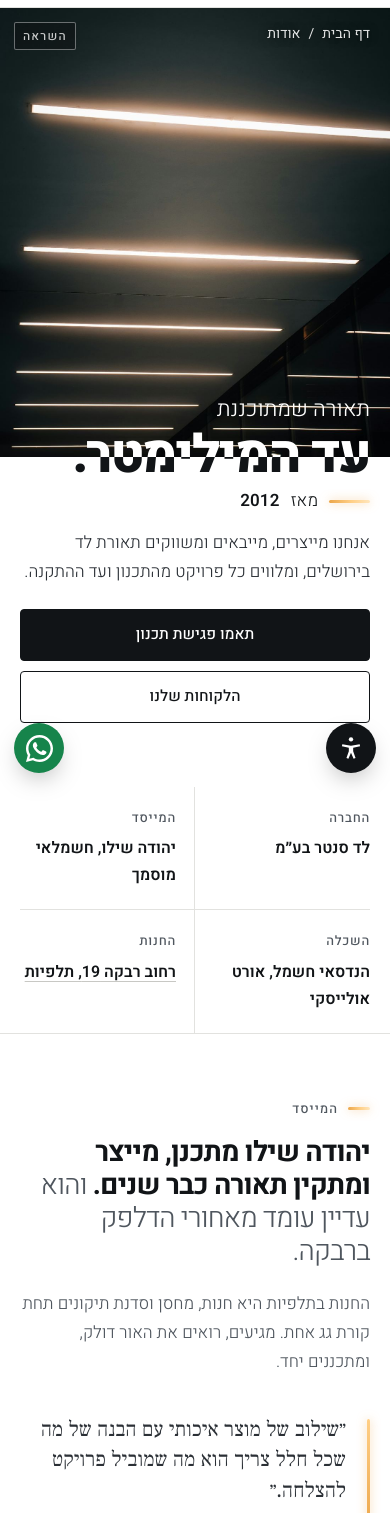
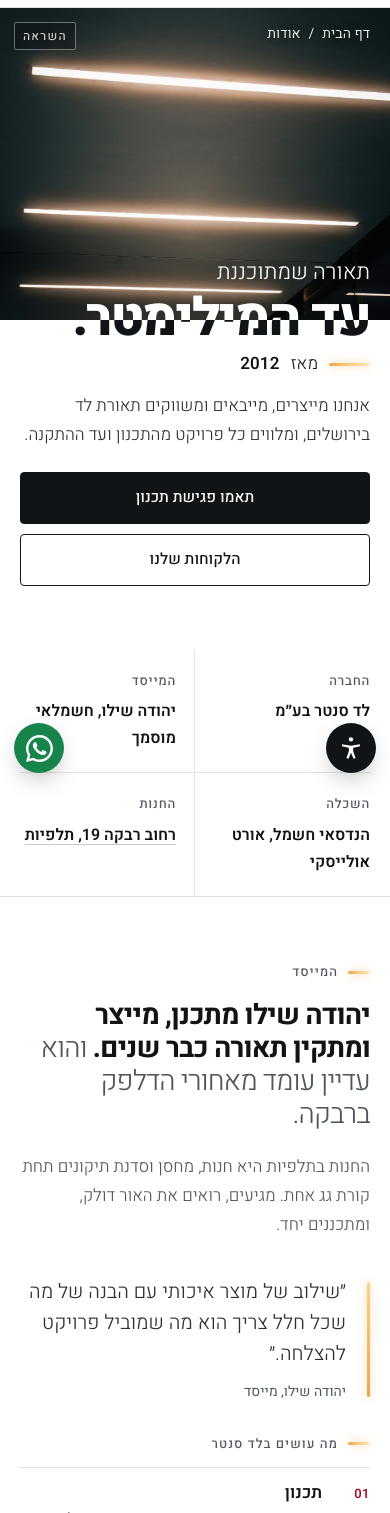
Before and after one commit to yehonatan2807-rgb/led-center-preview, a plain HTML site: page about.html in a window 390 px wide. Shown: the part 57-1570 px from the top of the page. Drawn offline with Linux system fonts and the light colour scheme.

Commit message:
עדכון תצוגה: ציטוט בגופן האתר, תמונות מקובעות לאייפון, פתיחת אודות מתונה
Co-Authored-By: Claude Opus 5.5 <noreply@anthropic.com>

```diff
--- a/about.html
+++ b/about.html
@@ -17,8 +17,8 @@
 .ab-hero .duo__media img{object-position:50% 38%}
 .ab-crumbs{position:absolute;z-index:3;top:clamp(14px,1.8vw,24px);right:max(var(--gut),calc((100% - var(--max)) / 2 + var(--gut)));margin:0}
 .ab-hero__act{display:flex;flex-wrap:wrap;gap:10px;margin-top:clamp(22px,2.4vw,30px)}
-/* the opening fills the first screen, so the facts below start at the fold, clear of the floating buttons */
-@media (min-width:1024px){.ab-hero{min-height:clamp(520px,calc(100svh - var(--hdr) - 1px),1000px)}}
+/* a moderate opening: the facts strip still shows on the first screen, above the floating buttons */
+@media (min-width:1024px){.ab-hero{min-height:clamp(480px,64vh,640px)}}
 
 /* the company in four short facts, under the opening */
 .ab-facts{border-bottom:1px solid var(--line)}
@@ -35,9 +35,9 @@
 .big{font-size:clamp(1.75rem,2.9vw,2.75rem);font-weight:700;letter-spacing:-.03em;line-height:1.18;margin-top:16px}
 .big em{font-style:normal;font-weight:300;color:var(--muted)}
 .story .lead{margin-top:22px}
-.quote{position:relative;margin:0;padding-inline-start:24px;font-family:"Frank Ruhl Libre",Georgia,serif;font-size:clamp(1.3125rem,1.8vw,1.625rem);line-height:1.45;color:var(--ink-2)}
+.quote{position:relative;margin:0;padding-inline-start:24px;font-size:clamp(1.25rem,1.7vw,1.5rem);font-weight:300;line-height:1.55;color:var(--ink-2)}
 .quote::before{content:"";position:absolute;inset-block:.3em;inset-inline-start:0;width:3px;border-radius:2px;background:linear-gradient(180deg,#ffcf86,#eba64a);box-shadow:var(--led-glow)}
-.quote footer{font-family:var(--font);font-size:0.875rem;color:var(--muted);margin-top:12px}
+.quote footer{font-size:0.875rem;font-weight:400;color:var(--muted);margin-top:12px}
 .story__do{margin-top:clamp(34px,3.6vw,50px)}
 .story .pts{margin:16px 0 0}
 .story .pts li{grid-template-columns:2.25rem 5rem 1fr}
@@ -58,10 +58,6 @@
   /* the crumbs sit on the photograph's dark top */
   .ab-crumbs{color:rgba(255,255,255,.88);text-shadow:0 1px 8px rgba(0,0,0,.55)}
   .ab-crumbs a:hover{color:#fff}
-  /* the photo grows to fill the first screen, and the text stays attached to its lower edge */
-  .ab-hero{min-height:calc(100svh - var(--hdr) - 1px);display:flex;flex-direction:column}
-  .ab-hero .duo__media{flex:1 0 auto;aspect-ratio:auto;min-height:80vw}
-  .ab-hero .duo__media img{position:absolute;inset:0}
   /* the label moves to the other top corner, and the photo shows a little more of its dark top, so the label stays off the light line */
   .ab-hero .duo__media img{object-position:50% 28%}
   .ab-hero .duo__tag{inset-inline-start:auto;inset-inline-end:clamp(14px,2vw,24px)}
--- a/assets/css/site.css
+++ b/assets/css/site.css
@@ -3,7 +3,6 @@
    no third-party request on every page, and text renders sooner. Hebrew and Latin subsets load only when used. */
 @font-face{font-family:"Heebo";font-style:normal;font-weight:100 900;font-display:swap;src:url(../fonts/heebo-hebrew.woff2) format("woff2");unicode-range:U+0307-0308,U+0590-05FF,U+200C-2010,U+20AA,U+25CC,U+FB1D-FB4F}
 @font-face{font-family:"Heebo";font-style:normal;font-weight:100 900;font-display:swap;src:url(../fonts/heebo-latin.woff2) format("woff2");unicode-range:U+0000-00FF,U+0131,U+0152-0153,U+02BB-02BC,U+02C6,U+02DA,U+02DC,U+0304,U+0308,U+0329,U+2000-206F,U+20AC,U+2122,U+2191,U+2193,U+2212,U+2215,U+FEFF,U+FFFD}
-@font-face{font-family:"Frank Ruhl Libre";font-style:normal;font-weight:300 900;font-display:swap;src:url(../fonts/frank-ruhl-libre-hebrew.woff2) format("woff2");unicode-range:U+0307-0308,U+0590-05FF,U+200C-2010,U+20AA,U+25CC,U+FB1D-FB4F}
 :root{
   --bg:#ffffff;        /* bright, airy white ground (demo/bright-style) */
   --panel:#f4f4f2;     /* alternate band */
@@ -34,7 +33,7 @@
 *{box-sizing:border-box}
 html,body{margin:0}
 html{scroll-behavior:smooth;-webkit-text-size-adjust:100%;scroll-padding-top:calc(var(--hdr) + 12px)} /* anchors and keyboard focus land below the fixed header */
-body{background:var(--bg);color:var(--ink);font:400 1.03125rem/1.7 var(--font);-webkit-font-smoothing:antialiased;overflow-x:hidden;padding-top:calc(var(--hdr) + 1px)} /* the header and its 1px border */
+body{background:var(--bg);color:var(--ink);font:400 1.03125rem/1.7 var(--font);-webkit-font-smoothing:antialiased;overflow-x:hidden;overflow-x:clip;padding-top:calc(var(--hdr) + 1px)} /* the header and its 1px border */
 img,svg{display:block;max-width:100%}
 a{color:inherit;text-decoration:none}
 a[href^="tel:"]{white-space:nowrap} /* a phone number never breaks at its hyphen */
@@ -45,8 +44,8 @@ h1,h2{font-weight:700}
 ::selection{background:var(--ink);color:var(--bg)}
 :focus-visible{outline:2px solid var(--red);outline-offset:3px}
 .wrap{max-width:var(--max);margin-inline:auto;padding-inline:var(--gut)}
-.skip{position:absolute;inset-inline-start:-999px;top:8px;background:var(--ink);color:var(--bg);padding:10px 16px;z-index:200}
-.skip:focus{inset-inline-start:16px}
+.skip{position:absolute;inset-inline-start:16px;top:8px;transform:translateY(-200%);background:var(--ink);color:var(--bg);padding:10px 16px;z-index:200}
+.skip:focus{transform:none}
 .sr{position:absolute;width:1px;height:1px;overflow:hidden;clip:rect(0 0 0 0);white-space:nowrap}
 
 /* type helpers */
@@ -363,7 +362,7 @@ html.a11y-font body{font-family:Arial,sans-serif}
 .duo{--gap:clamp(32px,3.5vw,56px);--gs:clamp(3rem,8.6vw,9.75rem);position:relative;display:flex;align-items:center;min-height:clamp(520px,72vh,720px);padding-block:clamp(48px,4.5vw,72px);overflow:hidden;overflow:clip}
 .duo__media{position:absolute;top:0;bottom:0;left:0;z-index:1;overflow:hidden;background:#15171a;
   width:calc(100% - max(var(--gut),(100% - var(--max)) / 2 + var(--gut)) - min((100% - 2 * max(var(--gut),(100% - var(--max)) / 2 + var(--gut))) * .37,520px) - var(--gap))}
-.duo__media img{width:100%;height:100%;object-fit:cover}
+.duo__media img{position:absolute;inset:0;width:100%;height:100%;object-fit:cover}
 .duo__tag{position:absolute;z-index:2;top:clamp(14px,2vw,24px);inset-inline-start:clamp(14px,2vw,24px);background:rgba(13,14,16,.35);font-size:0.75rem;font-weight:500;letter-spacing:.1em;color:rgba(255,255,255,.78);border:1px solid rgba(255,255,255,.38);border-radius:2px;padding:3px 8px;white-space:nowrap}
 .duo__wrap{position:relative;z-index:0;width:100%}
 .duo__text{width:min(37%,520px)}
```
Also changed, not shown: index.html (+1 -1 lines), projects.html (+2 -2 lines), assets/fonts/OFL-Frank-Ruhl-Libre.txt (deleted), assets/fonts/frank-ruhl-libre-hebrew.woff2 (deleted).
